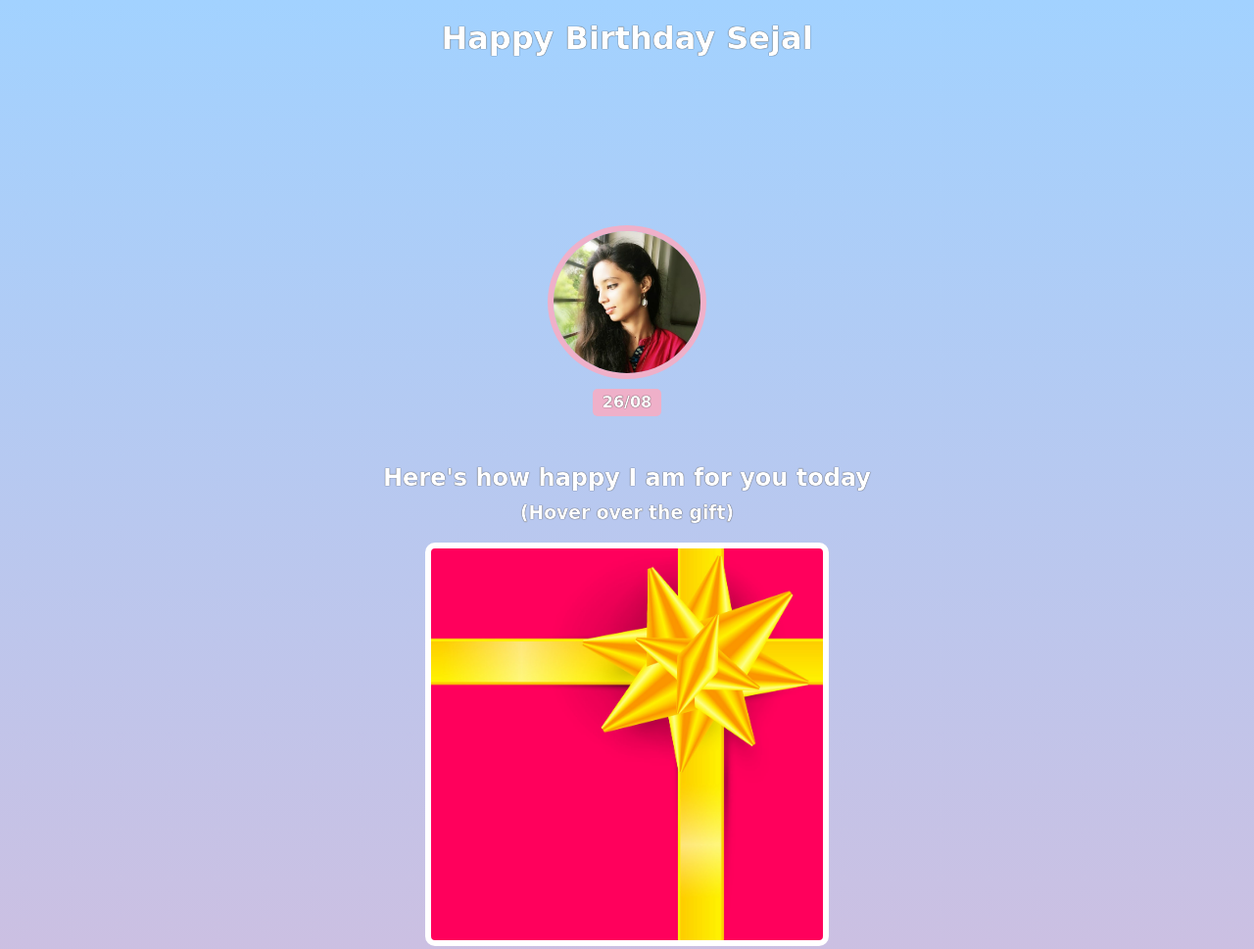
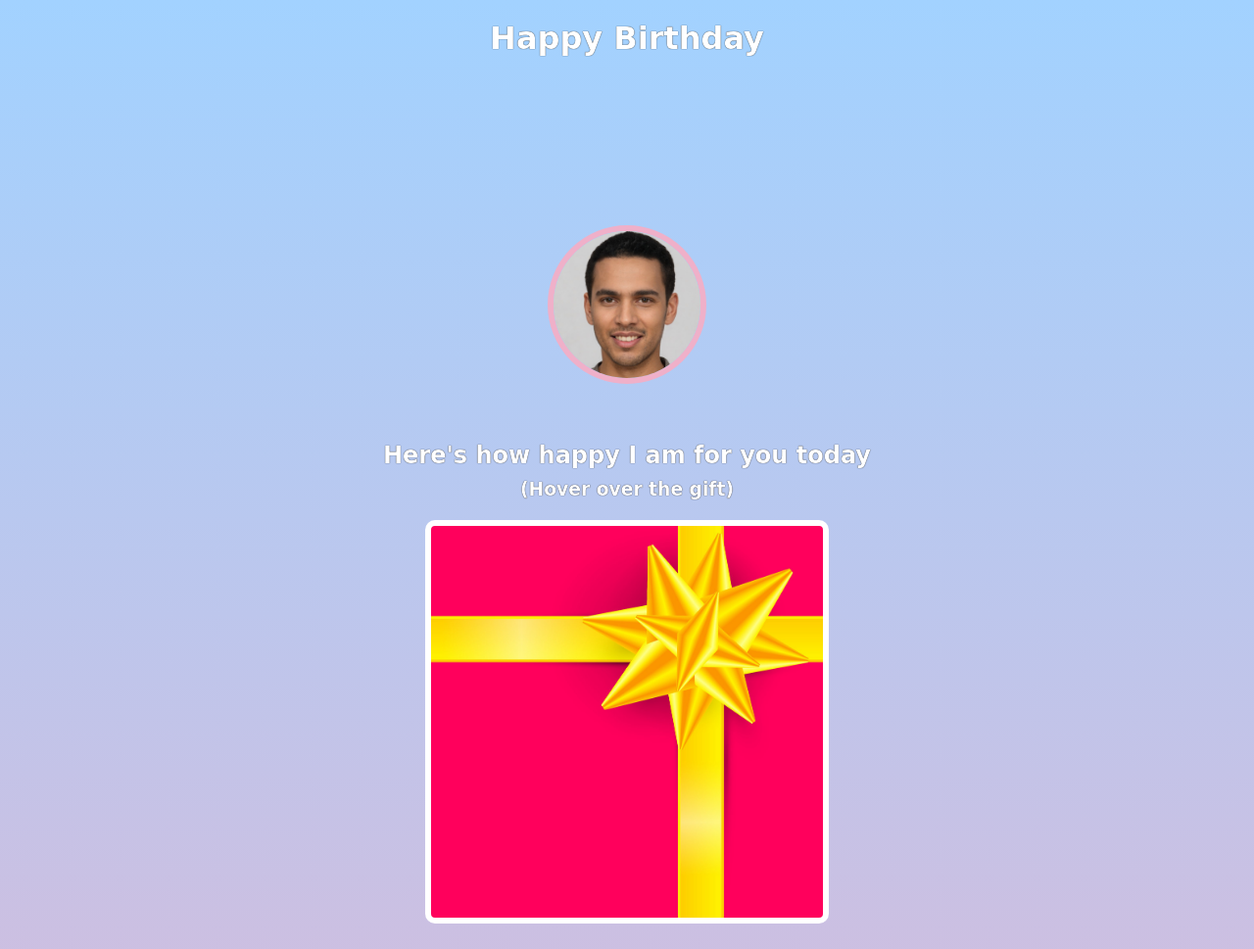
Before and after one commit to tejasdurge55/birthday_gift_card, a website built with Vite: page birthday_wish_card/index.html in a window 1280 px wide. Shown: the top 969 px of the page at 98% size. Built offline with nearby package versions, Linux system fonts and the light colour scheme; files whose address does not match are found by name; a web font is replaced by a local one.

Commit message:
Update index.html

```diff
--- a/birthday_wish_card/index.html
+++ b/birthday_wish_card/index.html
@@ -7,11 +7,11 @@
     </head>
     <body>
         <div id="header">
-            <h1>Happy Birthday Sejal</h1>
+            <h1>Happy Birthday</h1>
             <embed src="hostname">
-            <img id="bff-img" src="images/sejal.jpg">
+            <img id="bff-img" src="images/nick.jpg">
 
-            <h4 id="bday-date">26/08</h4>
+       <!-- <h4 id="bday-date"></h4> -->
         </div>
 
         <div class="gift-section">
```
